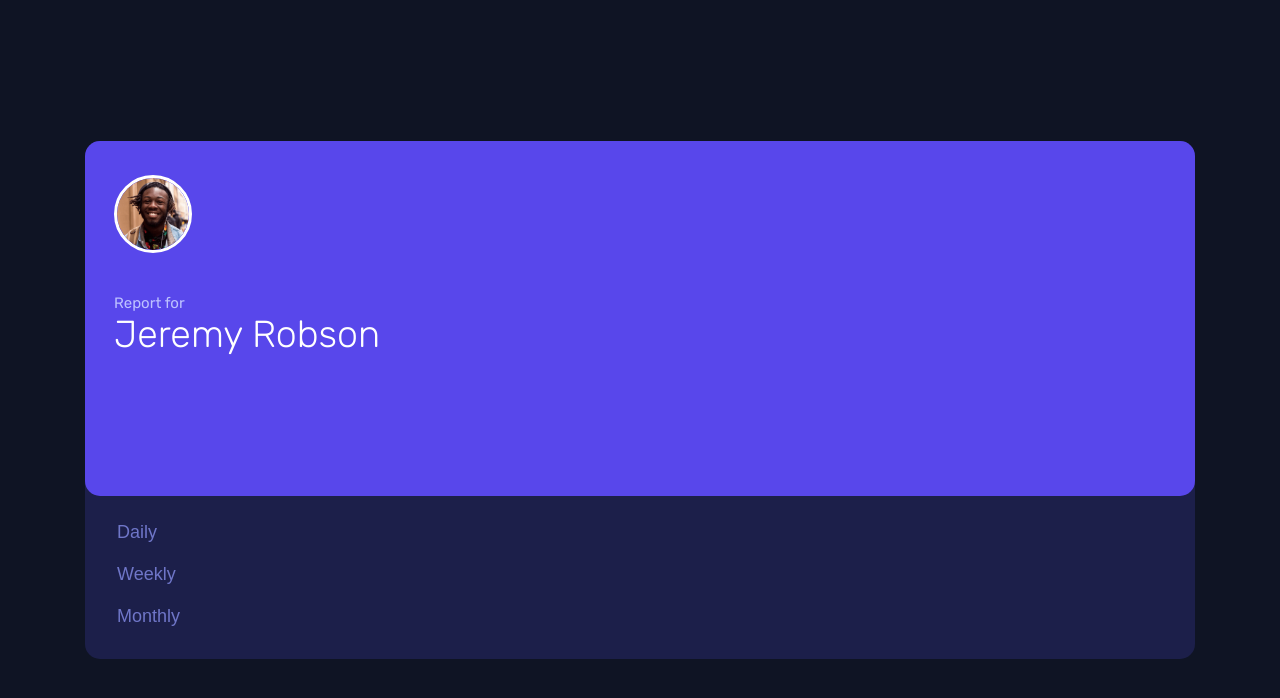
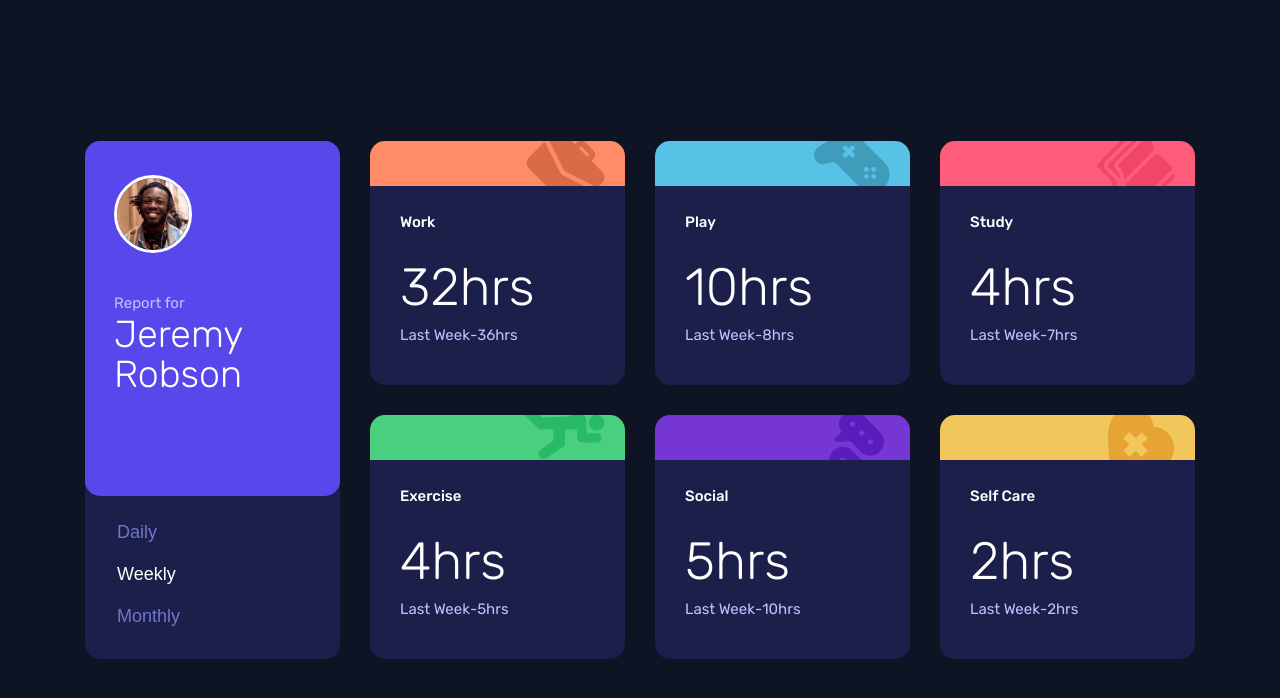
Before and after one commit to jesusfrancisco88/Time-tracking-dashboard, a plain HTML site: page index.html in a window 1280 px wide. Drawn offline with Linux system fonts and the light colour scheme.

Commit message:
Funcionalidad de inicializacion

```diff
--- a/index.html
+++ b/index.html
@@ -5,7 +5,7 @@
   <meta name="viewport" content="width=device-width, initial-scale=1.0">
   <link rel="stylesheet" href="/styles/style.css">
   <link rel="stylesheet" href="/styles/styles2.css">
-  <title>Frontend Mentor | Time tracking dashboard</title>
+  <title> FM | Time tracking dashboard</title>
 </head>
 <body>
 
--- a/script.js
+++ b/script.js
@@ -106,14 +106,22 @@ let data = [
 const buttons = document.querySelectorAll('.activity-tracker__option');
 
 
-
 const activateClickedButton = (button) => {
   buttons.forEach(b => b.classList.remove('active'));
   button.classList.add('active');
 }
 
+
+const clearActivities = () => {
+  const activities = document.querySelectorAll('.activity-tracker__activity');
+  // Remover actividades al renderizar otra opcion (Daily,Weekly,Monthly);
+  activities.forEach( clear => clear.remove() );
+}
+
+
 const renderCards = function (clickedOption) {
 
+  clearActivities();
   const activityTracker = document.querySelector('.activity-tracker');
 
   const calcTimeFrame = (option) => {
@@ -166,3 +174,5 @@ buttons.forEach(button => {
   });
 
 });
+
+buttons[1].click();
```
